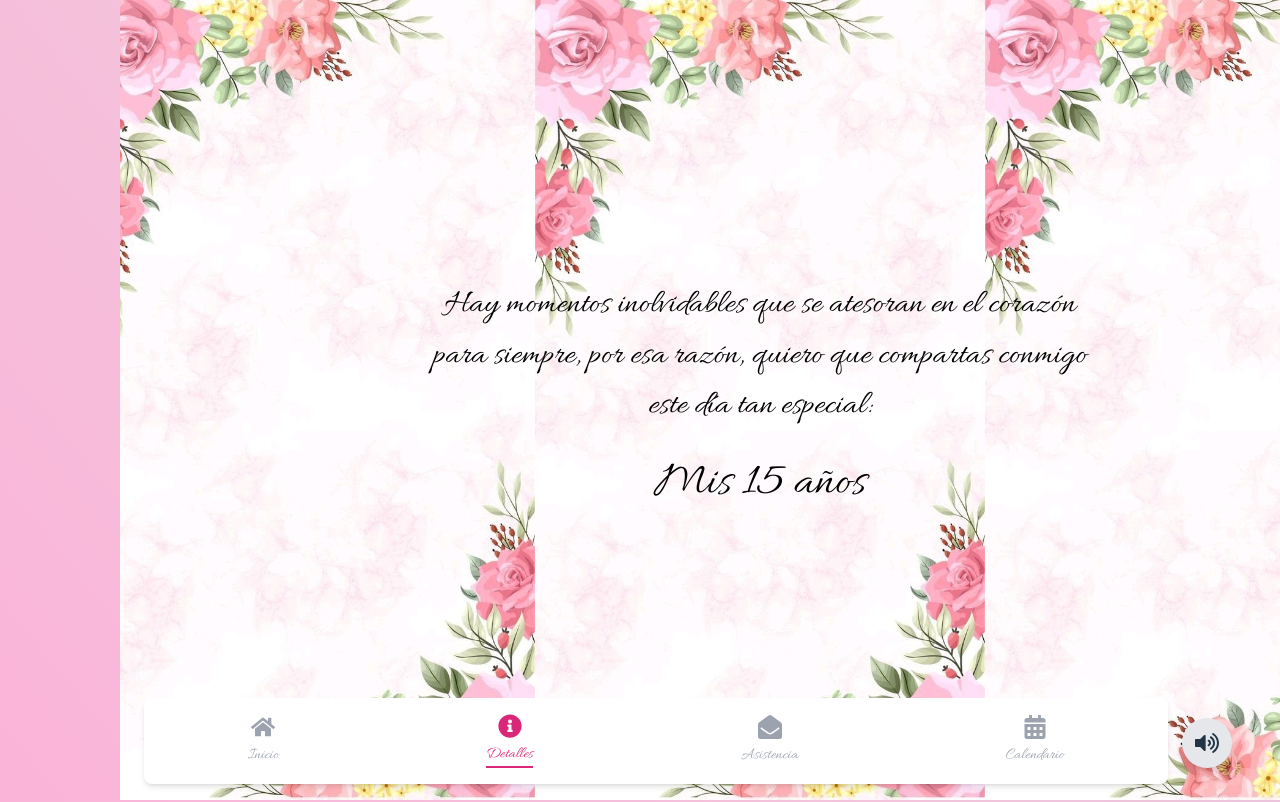
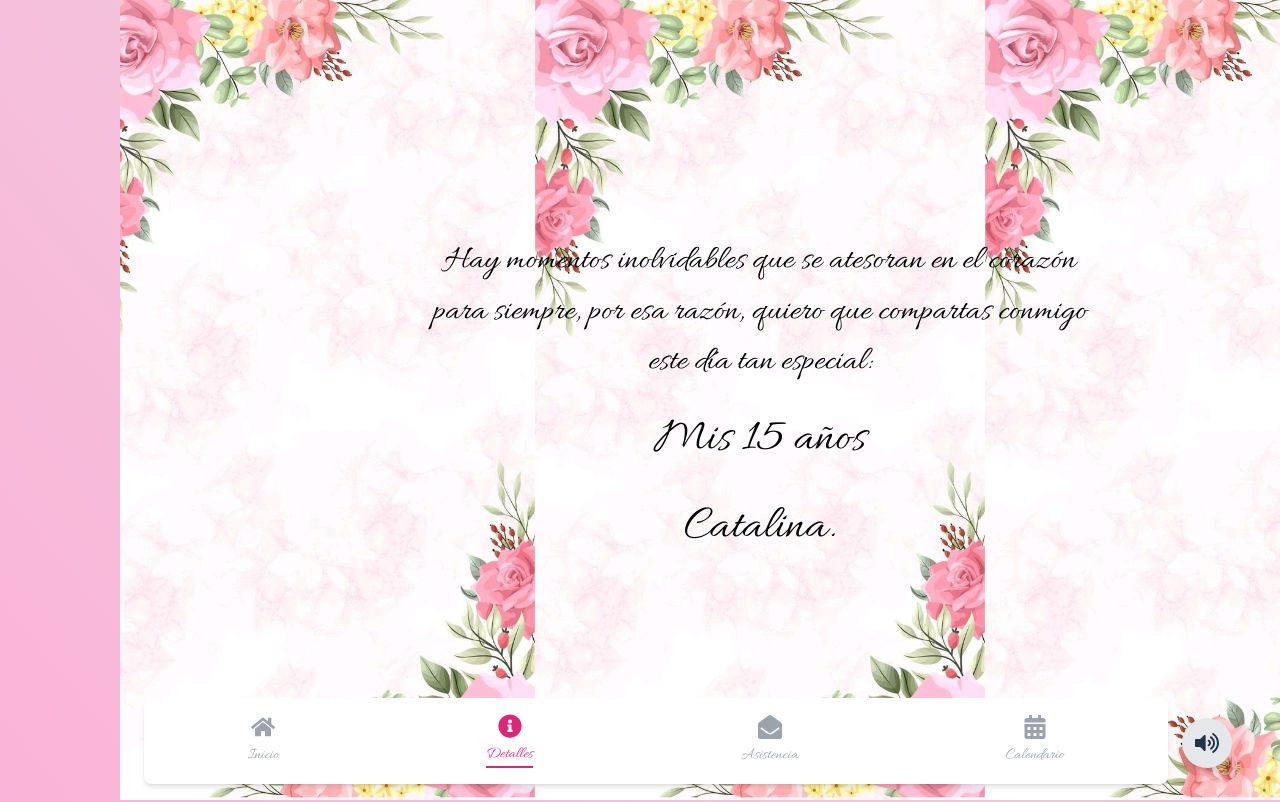
Before and after one commit to FabianCordobes/xvparty, a React (Vite) app: page / in a window 1280 px wide. Shown: the top 802 px of the page. Built offline with nearby package versions, Linux system fonts and the light colour scheme.

Commit message:
ultimos cambios

```diff
--- a/src/components/DetailsSection.jsx
+++ b/src/components/DetailsSection.jsx
@@ -24,6 +24,9 @@ const DetailsSection = () => {
           </p>
           <h2 className="text-[2.5rem] md:text-[3rem] text-black font-extrabold mt-4">
             Mis 15 años
+          </h2>
+          <h2 className="text-[2.5rem] md:text-[3rem] text-black font-extrabold mt-4 ">
+            Catalina.
           </h2>
         </motion.div>
       </motion.div>
```
